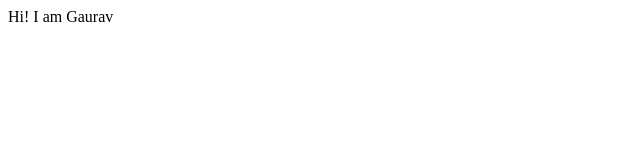
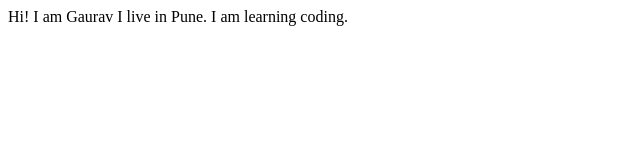
Before and after one commit to GVK24-max/GVKcoding.com, a plain HTML site: page index.html in a window 1280 px wide. Shown: the whole page, without its empty margins (0-640 px from the left). Drawn offline with Linux system fonts and the light colour scheme.

Commit message:
docs: updated information

```diff
--- a/index.html
+++ b/index.html
@@ -8,5 +8,7 @@
 </head>
 <body>
     Hi! I am Gaurav
+    I live in Pune.
+    I am learning coding.
 </body>
 </html>
```
Also changed, not shown: 1 other file.
